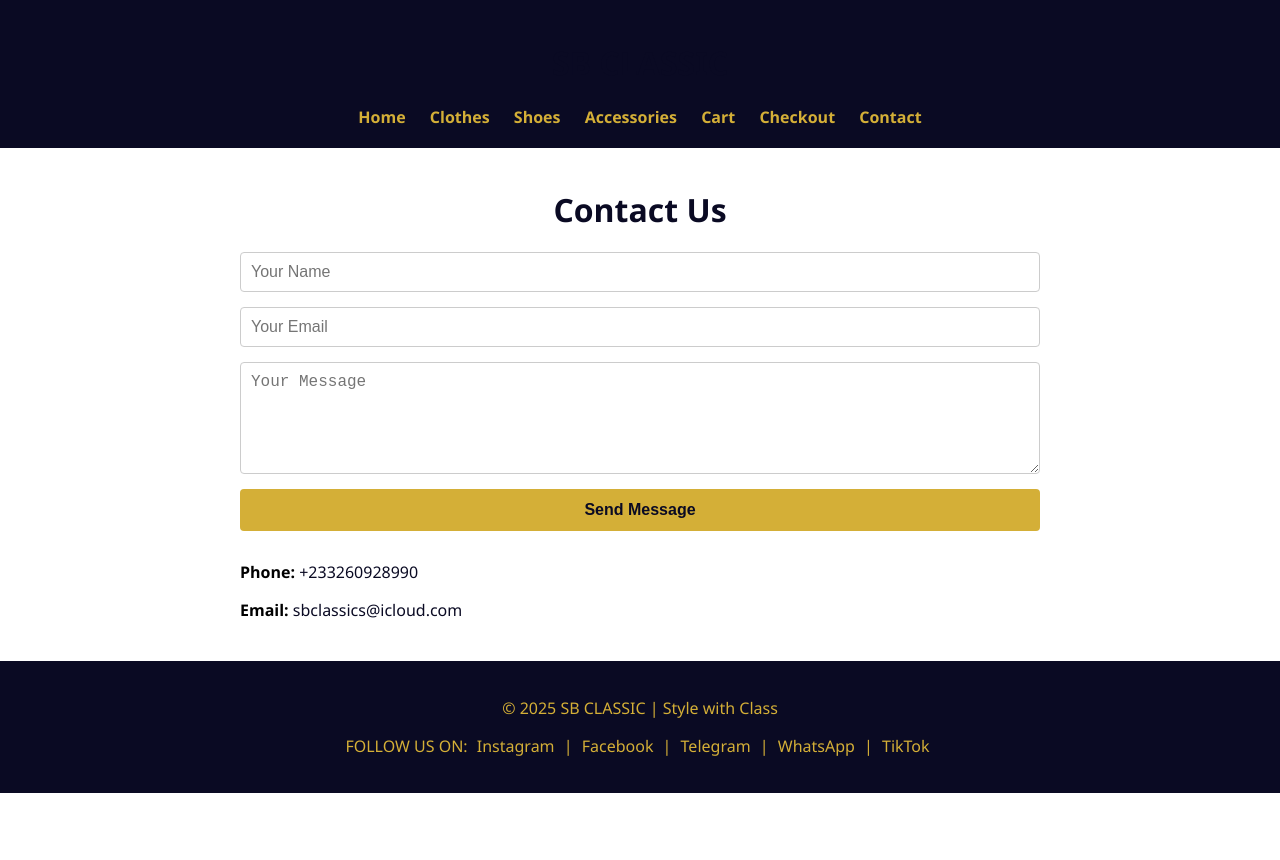
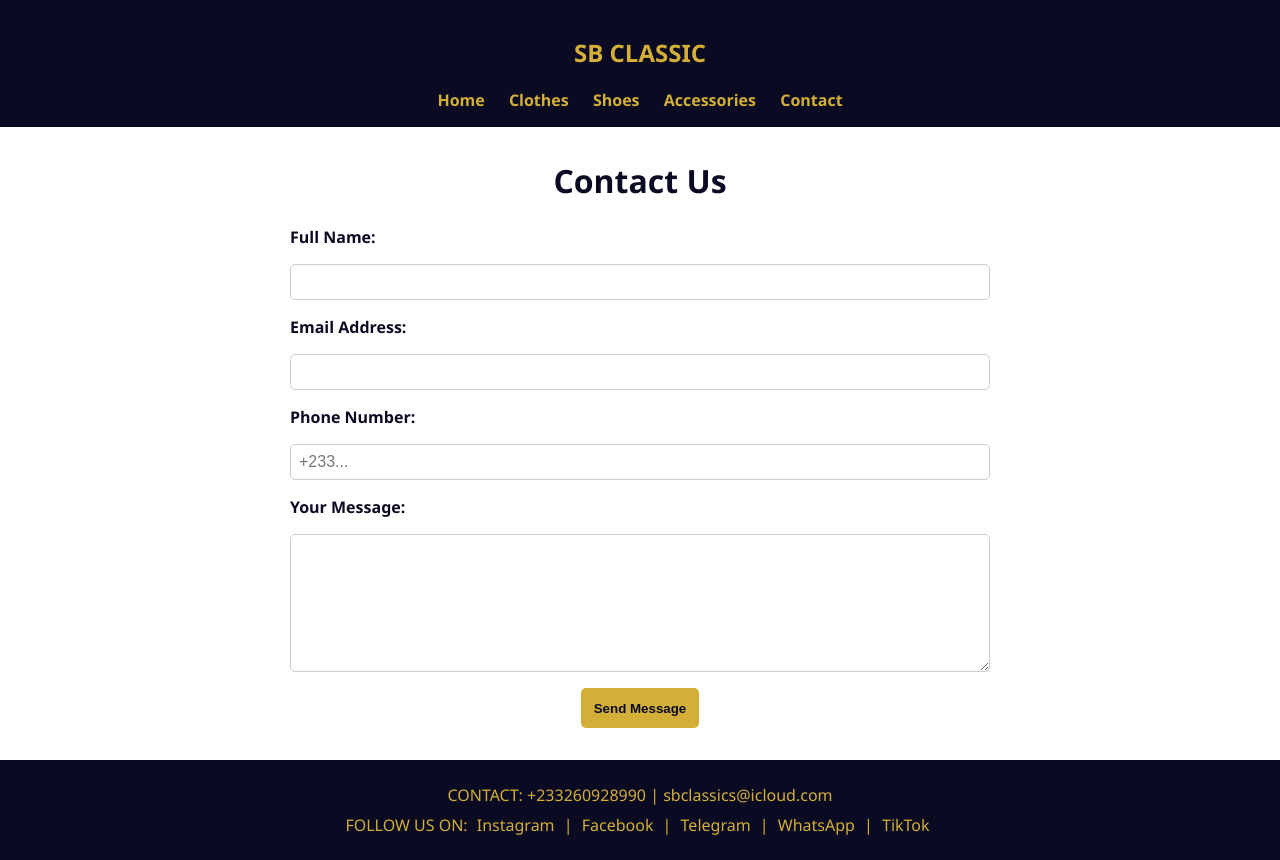
Before and after one commit to sbclassic/sbclassic, a plain HTML site: page contacts.html in a window 1280 px wide. Before the commit the page ends 800 px from the top, so only its background shows below. Drawn offline with Linux system fonts and the light colour scheme.

Commit message:
Update contacts.html

```diff
--- a/contacts.html
+++ b/contacts.html
@@ -1,114 +1,119 @@
 <!DOCTYPE html>
 <html lang="en">
 <head>
-  <meta charset="UTF-8">
-  <meta name="viewport" content="width=device-width, initial-scale=1">
-  <title>Contact Us – SB CLASSIC</title>
+  <meta charset="UTF-8" />
+  <meta name="viewport" content="width=device-width, initial-scale=1" />
+  <title>Contact – SB CLASSIC</title>
   <style>
     body {
+      font-family: 'Segoe UI', sans-serif;
       margin: 0;
-      font-family: 'Segoe UI', sans-serif;
       background-color: #fff;
-      color: #000;
+      color: #111;
     }
-    header {
+    header, footer {
       background-color: #0a0a23; /* Blue Black */
       color: #d4af37; /* Deep Gold */
-      padding: 20px;
       text-align: center;
+      padding: 1rem 2rem;
     }
     nav a {
+      color: #d4af37;
       margin: 0 10px;
-      color: #d4af37;
       text-decoration: none;
       font-weight: bold;
     }
     nav a:hover {
       text-decoration: underline;
     }
-    .container {
-      max-width: 800px;
-      margin: 40px auto;
-      padding: 0 20px;
+    main.container {
+      max-width: 700px;
+      margin: 2rem auto;
+      padding: 0 1rem;
     }
     h1 {
+      text-align: center;
       color: #0a0a23;
-      text-align: center;
+      margin-bottom: 1.5rem;
     }
     form {
       display: flex;
       flex-direction: column;
-      gap: 15px;
+      gap: 1rem;
+    }
+    label {
+      font-weight: 600;
+      color: #0a0a23;
     }
     input, textarea {
-      padding: 10px;
+      padding: 0.5rem;
+      border: 1px solid #ccc;
+      border-radius: 5px;
       font-size: 1rem;
-      border: 1px solid #ccc;
-      border-radius: 4px;
+      resize: vertical;
+    }
+    textarea {
+      min-height: 120px;
     }
     button {
       background-color: #d4af37;
       color: #0a0a23;
-      padding: 12px;
-      font-size: 1rem;
+      border: none;
+      padding: 0.8rem;
       font-weight: bold;
-      border: none;
-      border-radius: 4px;
+      border-radius: 5px;
       cursor: pointer;
+      transition: background 0.3s;
+      max-width: 150px;
+      align-self: center;
     }
     button:hover {
       background-color: #b89227;
     }
-    footer {
-      background-color: #0a0a23;
-      color: #d4af37;
-      text-align: center;
-      padding: 20px;
-      margin-top: 40px;
+    footer p {
+      margin: 0.5rem 0;
     }
     .social-links a {
       color: #d4af37;
       text-decoration: none;
       margin: 0 5px;
     }
-    .contact-info a {
-      color: #0a0a23;
-      text-decoration: none;
-    }
   </style>
 </head>
 <body>
 
   <header>
-    <h1>SB CLASSIC</h1>
+    <h2>SB CLASSIC</h2>
     <nav>
       <a href="index.html">Home</a>
       <a href="clothes.html">Clothes</a>
       <a href="shoes.html">Shoes</a>
       <a href="accessories.html">Accessories</a>
-      <a href="cart.html">Cart</a>
-      <a href="checkout.html">Checkout</a>
       <a href="contact.html">Contact</a>
     </nav>
   </header>
 
-  <div class="container">
+  <main class="container">
     <h1>Contact Us</h1>
-    <form onsubmit="event.preventDefault(); alert('Thank you for contacting us! We’ll get back to you soon.'); this.reset();">
-      <input type="text" placeholder="Your Name" aria-label="Your Name" required>
-      <input type="email" placeholder="Your Email" aria-label="Your Email" required>
-      <textarea placeholder="Your Message" rows="5" aria-label="Your Message" required></textarea>
+    <form id="contactForm" onsubmit="return handleSubmit(event)">
+      <label for="name">Full Name:</label>
+      <input type="text" id="name" name="name" required />
+
+      <label for="email">Email Address:</label>
+      <input type="email" id="email" name="email" required />
+
+      <label for="phone">Phone Number:</label>
+      <input type="tel" id="phone" name="phone" pattern="[0-9+ ]{7,15}" placeholder="+233..." required />
+
+      <label for="message">Your Message:</label>
+      <textarea id="message" name="message" required></textarea>
+
       <button type="submit">Send Message</button>
     </form>
-
-    <div class="contact-info" style="margin-top: 30px;">
-      <p><strong>Phone:</strong> <a href="tel:+233260928990">+233260928990</a></p>
-      <p><strong>Email:</strong> <a href="mailto:sbclassics@icloud.com">sbclassics@icloud.com</a></p>
-    </div>
-  </div>
+  </main>
 
   <footer>
-    <p>© 2025 SB CLASSIC | Style with Class</p>
+    <p>CONTACT: +233260928990 | sbclassics@icloud.com</p>
     <p class="social-links">
       FOLLOW US ON:
       <a href="https://instagram.com/sb_classic_" target="_blank">Instagram</a> |
@@ -119,5 +124,15 @@
     </p>
   </footer>
 
+  <script>
+    function handleSubmit(event) {
+      event.preventDefault();
+      // Simple form validation done by HTML5 required + pattern
+      alert('Thank you for contacting SB CLASSIC! We will get back to you shortly.');
+      document.getElementById('contactForm').reset();
+      return false;
+    }
+  </script>
+
 </body>
 </html>
```
